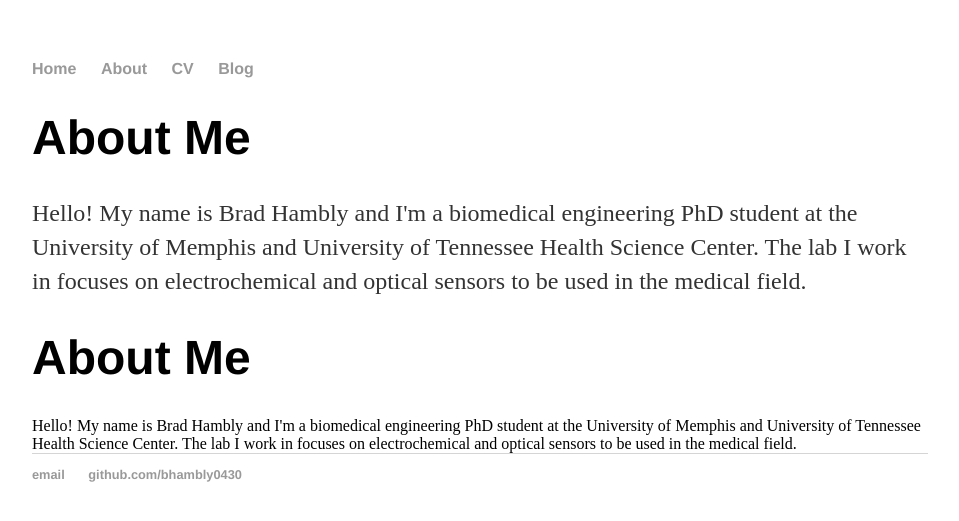
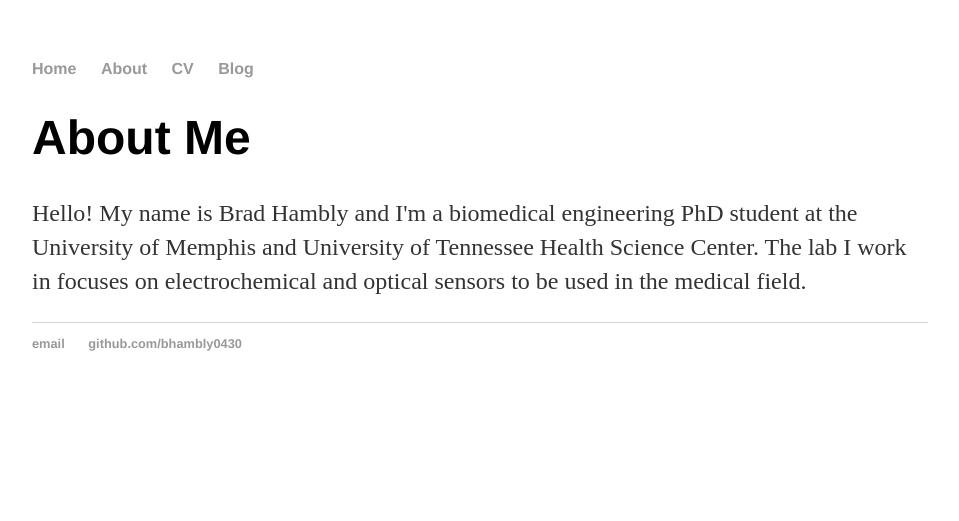
Before and after one commit to bhambly0430/bhambly0430.github.io, a Jekyll site: the page built from about/index.html, in a window 1280 px wide. Shown: the top 521 px of the page, without its empty margins (160-1119 px from the left). Built offline with Jekyll 4.4.1, drawn with Linux system fonts in a browser that asks for light colours.

Commit message:
Fixed Font.2
removed duplicate writing

```diff
--- a/about/index.html
+++ b/about/index.html
@@ -7,7 +7,3 @@ title: About Me
 	<p>Hello! My name is Brad Hambly and I'm a biomedical engineering PhD student at the University of Memphis and University of Tennessee Health Science Center.  The lab I work in focuses on electrochemical and optical sensors to be used in the medical field.
 </a></p>
 </div><!-- /.blurb -->
-
-<h1>About Me</h1>
-
-Hello! My name is Brad Hambly and I'm a biomedical engineering PhD student at the University of Memphis and University of Tennessee Health Science Center.  The lab I work in focuses on electrochemical and optical sensors to be used in the medical field.
```
